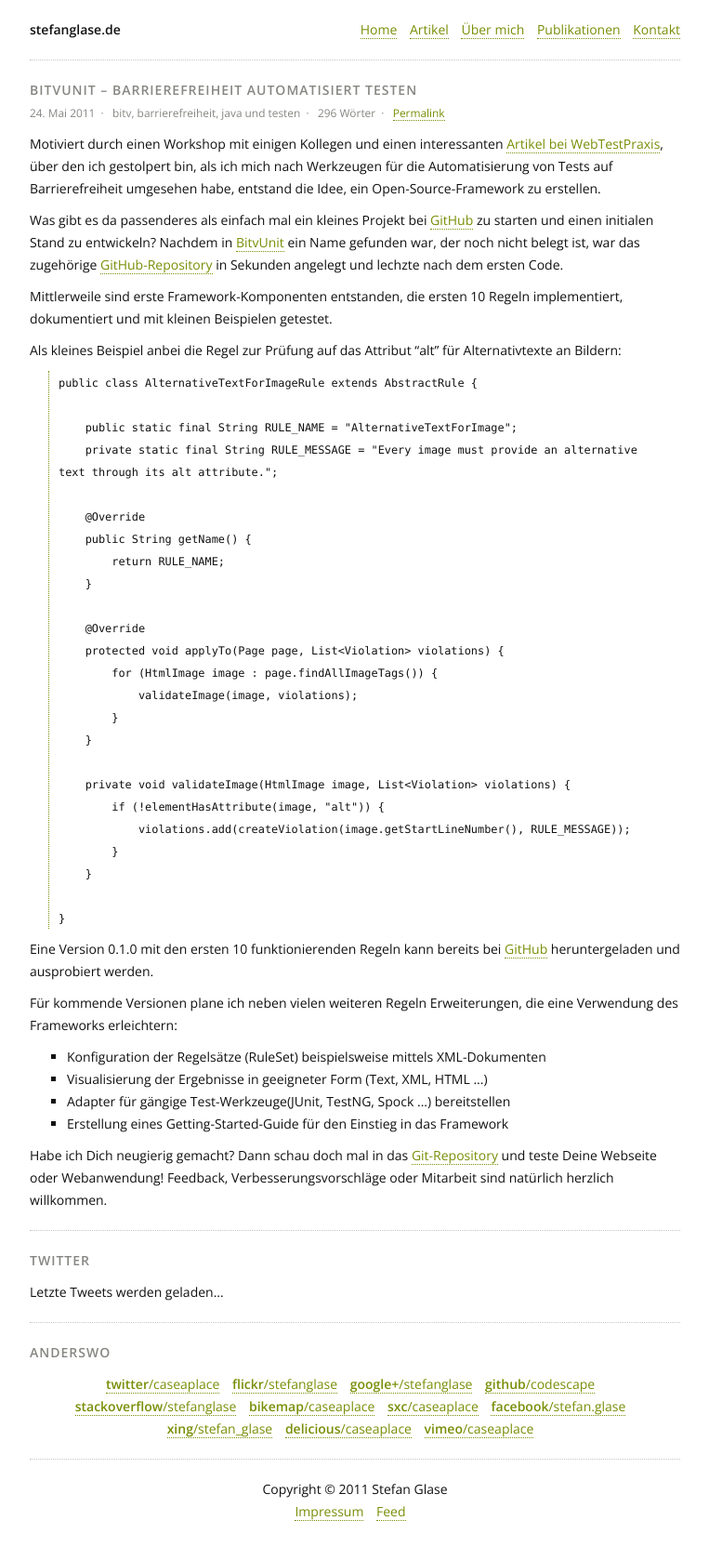
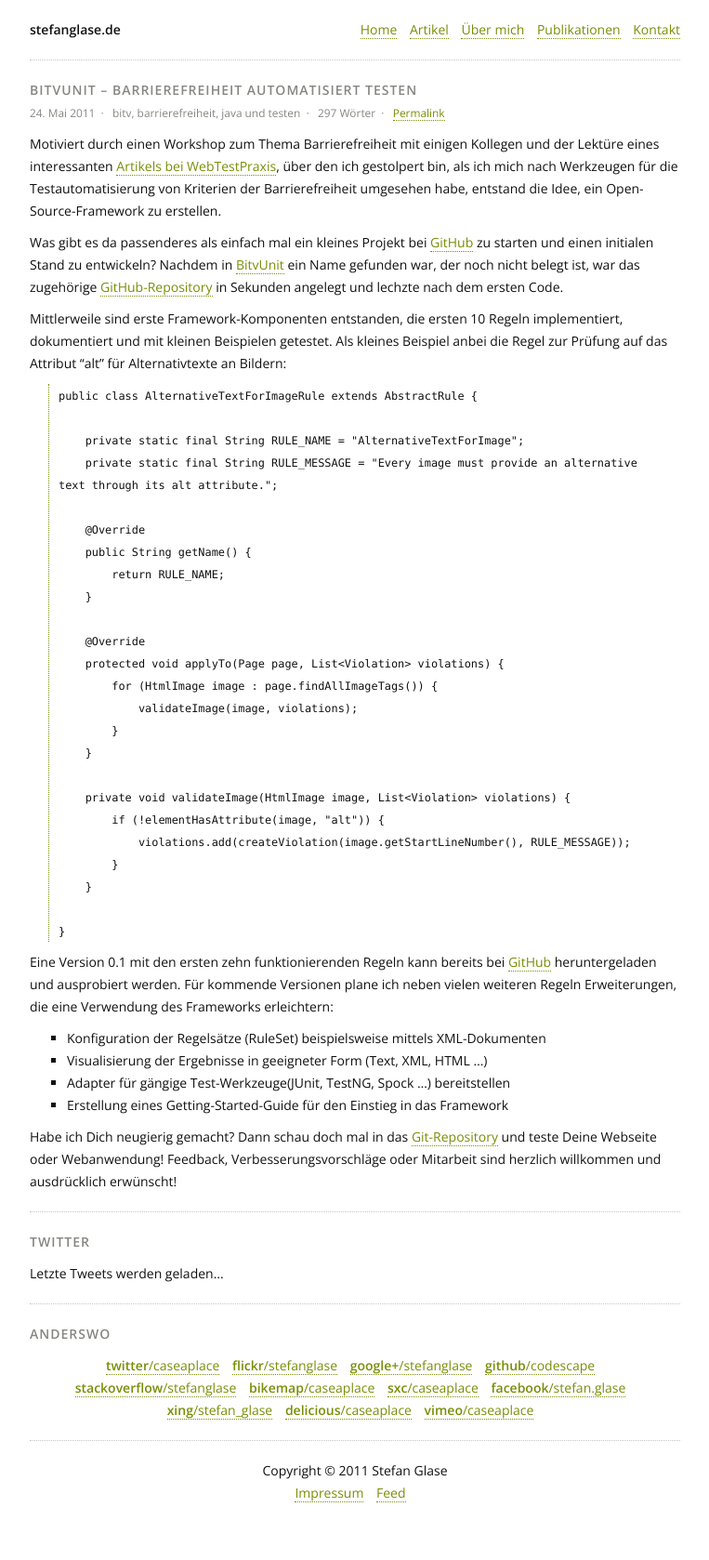
Before and after one commit to codescape/codescape.github.com, a Jekyll site: the page built from _posts/2011-05-24-bitvunit-barrierefreiheit-automatisiert-testen.markdown, in a window 1280 px wide. Shown: the whole page at 93% size, without its empty margins (258-1021 px from the left). Built offline with Jekyll 4.4.1, drawn with Linux system fonts in a browser that asks for light colours; nearby versions of some CDN libraries.

Commit message:
complete markup through markdown

```diff
--- a/_posts/2011-05-24-bitvunit-barrierefreiheit-automatisiert-testen.markdown
+++ b/_posts/2011-05-24-bitvunit-barrierefreiheit-automatisiert-testen.markdown
@@ -4,17 +4,15 @@
 tags: bitv barrierefreiheit java testen
 ---
 
-Motiviert durch einen Workshop mit einigen Kollegen und einen interessanten <a href="http://webtestpraxis.de/blog/?p=15" target="_blank">Artikel bei WebTestPraxis</a>, über den ich gestolpert bin, als ich mich nach Werkzeugen für die Automatisierung von Tests auf Barrierefreiheit umgesehen habe, entstand die Idee, ein Open-Source-Framework zu erstellen.
+Motiviert durch einen Workshop zum Thema Barrierefreiheit mit einigen Kollegen und der Lektüre eines interessanten [Artikels bei WebTestPraxis](http://webtestpraxis.de/blog/?p=15), über den ich gestolpert bin, als ich mich nach Werkzeugen für die Testautomatisierung von Kriterien der Barrierefreiheit umgesehen habe, entstand die Idee, ein Open-Source-Framework zu erstellen.
 
-Was gibt es da passenderes als einfach mal ein kleines Projekt bei <a href="https://github.com" target="_blank">GitHub</a> zu starten und einen initialen Stand zu entwickeln? Nachdem in <a href="http://www.google.de/#sclient=psy&q=bitvunit" target="_blank">BitvUnit</a> ein Name gefunden war, der noch nicht belegt ist, war das zugehörige <a href="https://github.com/codescape/bitvunit" target="_blank">GitHub-Repository</a> in Sekunden angelegt und lechzte nach dem ersten Code.
+Was gibt es da passenderes als einfach mal ein kleines Projekt bei [GitHub](https://github.com) zu starten und einen initialen Stand zu entwickeln? Nachdem in [BitvUnit](http://www.google.de/#sclient=psy&q=bitvunit) ein Name gefunden war, der noch nicht belegt ist, war das zugehörige [GitHub-Repository](https://github.com/codescape/bitvunit) in Sekunden angelegt und lechzte nach dem ersten Code.
 
-Mittlerweile sind erste Framework-Komponenten entstanden, die ersten 10 Regeln implementiert, dokumentiert und mit kleinen Beispielen getestet.
-
-Als kleines Beispiel anbei die Regel zur Prüfung auf das Attribut "alt" für Alternativtexte an Bildern:
+Mittlerweile sind erste Framework-Komponenten entstanden, die ersten 10 Regeln implementiert, dokumentiert und mit kleinen Beispielen getestet. Als kleines Beispiel anbei die Regel zur Prüfung auf das Attribut "alt" für Alternativtexte an Bildern:
 
 <pre><code>public class AlternativeTextForImageRule extends AbstractRule {
 
-    public static final String RULE_NAME = "AlternativeTextForImage";
+    private static final String RULE_NAME = "AlternativeTextForImage";
     private static final String RULE_MESSAGE = "Every image must provide an alternative text through its alt attribute.";
 
     @Override
@@ -37,15 +35,11 @@
 
 }</code></pre>
 
-Eine Version 0.1.0 mit den ersten 10 funktionierenden Regeln kann bereits bei <a href="https://github.com/codescape/bitvunit/archives/master" target="_blank">GitHub</a> heruntergeladen und ausprobiert werden.
+Eine Version 0.1 mit den ersten zehn funktionierenden Regeln kann bereits bei [GitHub](https://github.com/codescape/bitvunit/archives/master) heruntergeladen und ausprobiert werden. Für kommende Versionen plane ich neben vielen weiteren Regeln Erweiterungen, die eine Verwendung des Frameworks erleichtern:
 
-Für kommende Versionen plane ich neben vielen weiteren Regeln Erweiterungen, die eine Verwendung des Frameworks erleichtern:
+* Konfiguration der Regelsätze (RuleSet) beispielsweise mittels XML-Dokumenten
+* Visualisierung der Ergebnisse in geeigneter Form (Text, XML, HTML ...)
+* Adapter für gängige Test-Werkzeuge(JUnit, TestNG, Spock ...) bereitstellen
+* Erstellung eines Getting-Started-Guide für den Einstieg in das Framework
 
-<ul>
-	<li>Konfiguration der Regelsätze (RuleSet) beispielsweise mittels XML-Dokumenten</li>
-	<li>Visualisierung der Ergebnisse in geeigneter Form (Text, XML, HTML ...)</li>
-	<li>Adapter für gängige Test-Werkzeuge(JUnit, TestNG, Spock ...) bereitstellen</li>
-	<li>Erstellung eines Getting-Started-Guide für den Einstieg in das Framework</li>
-</ul>
-
-Habe ich Dich neugierig gemacht? Dann schau doch mal in das <a href="https://github.com/codescape/bitvunit" target="_blank">Git-Repository</a> und teste Deine Webseite oder Webanwendung! Feedback, Verbesserungsvorschläge oder Mitarbeit sind natürlich herzlich willkommen.
+Habe ich Dich neugierig gemacht? Dann schau doch mal in das [Git-Repository](https://github.com/codescape/bitvunit) und teste Deine Webseite oder Webanwendung! Feedback, Verbesserungsvorschläge oder Mitarbeit sind herzlich willkommen und ausdrücklich erwünscht!
```
